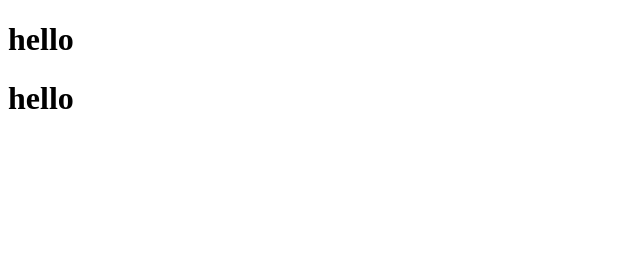
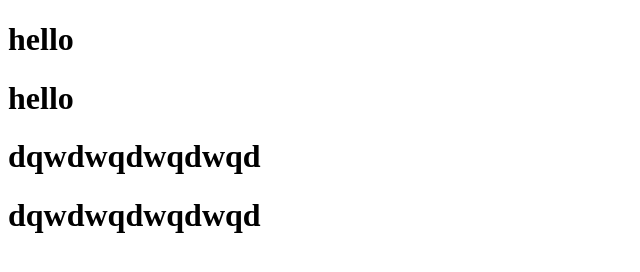
Before and after one commit to NguyenThanhCong2205/Git, a plain HTML site: page index.html in a window 1280 px wide. Shown: the whole page, without its empty margins (0-640 px from the left). Drawn offline with Linux system fonts and the light colour scheme.

Commit message:
tao bo cuc phan chinh

```diff
--- a/index.html
+++ b/index.html
@@ -10,5 +10,7 @@
 <body>
     <h1>hello</h1>
     <h1>hello</h1>
+    <h1>dqwdwqdwqdwqd</h1>
+    <h1>dqwdwqdwqdwqd</h1>
 </body>
 </html>
```
